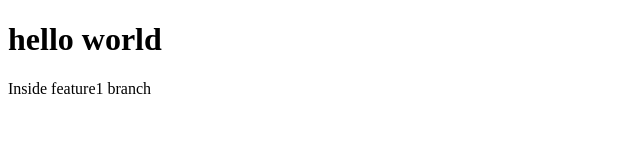
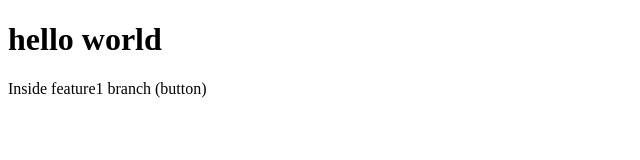
Before and after one commit to 10Mahes/localRepo, a plain HTML site: page index.html in a window 1280 px wide. Shown: the full height of the page, 0-640 px from the left. Drawn offline with Linux system fonts and the light colour scheme.

```diff
--- a/index.html
+++ b/index.html
@@ -8,6 +8,6 @@
 
   <body>
     <h1>hello world</h1>
-    <p>Inside feature1 branch</p>
+    <p>Inside feature1 branch (button)</p>
   </body>
 </html>
```
